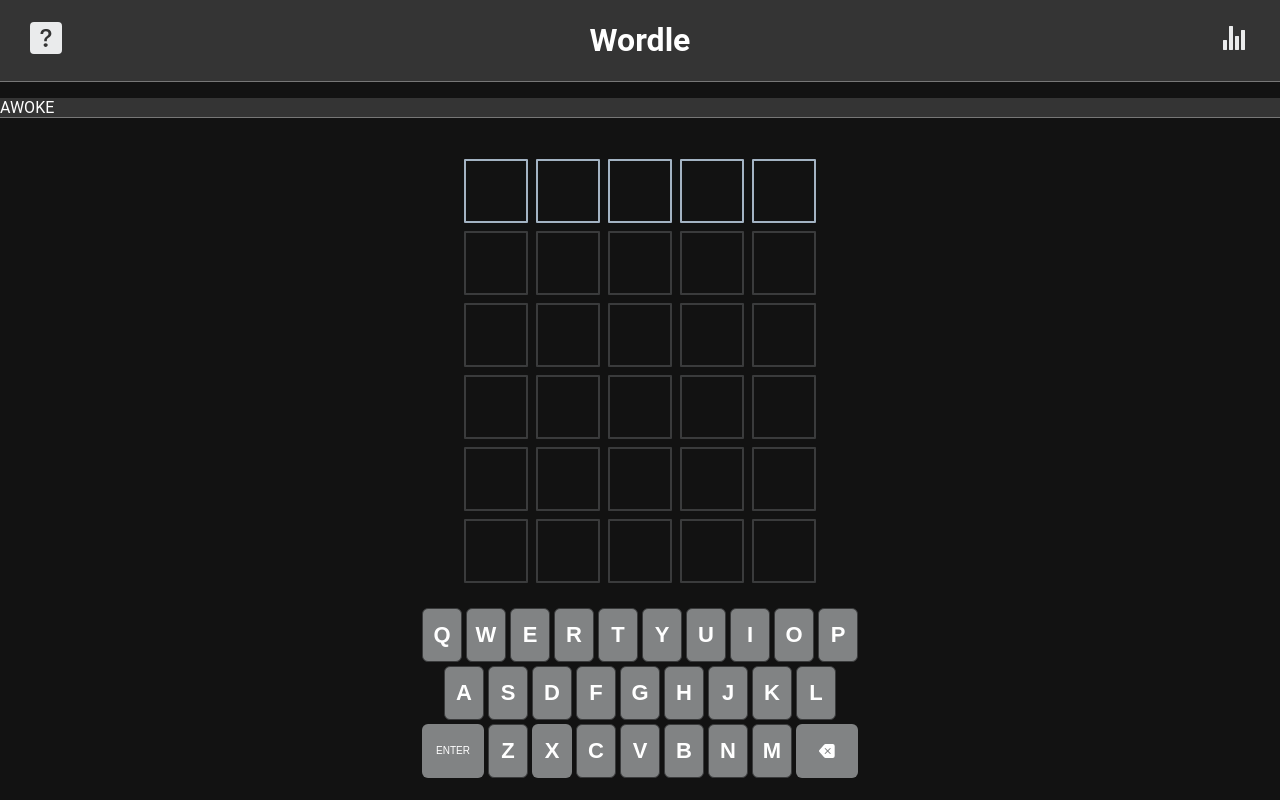
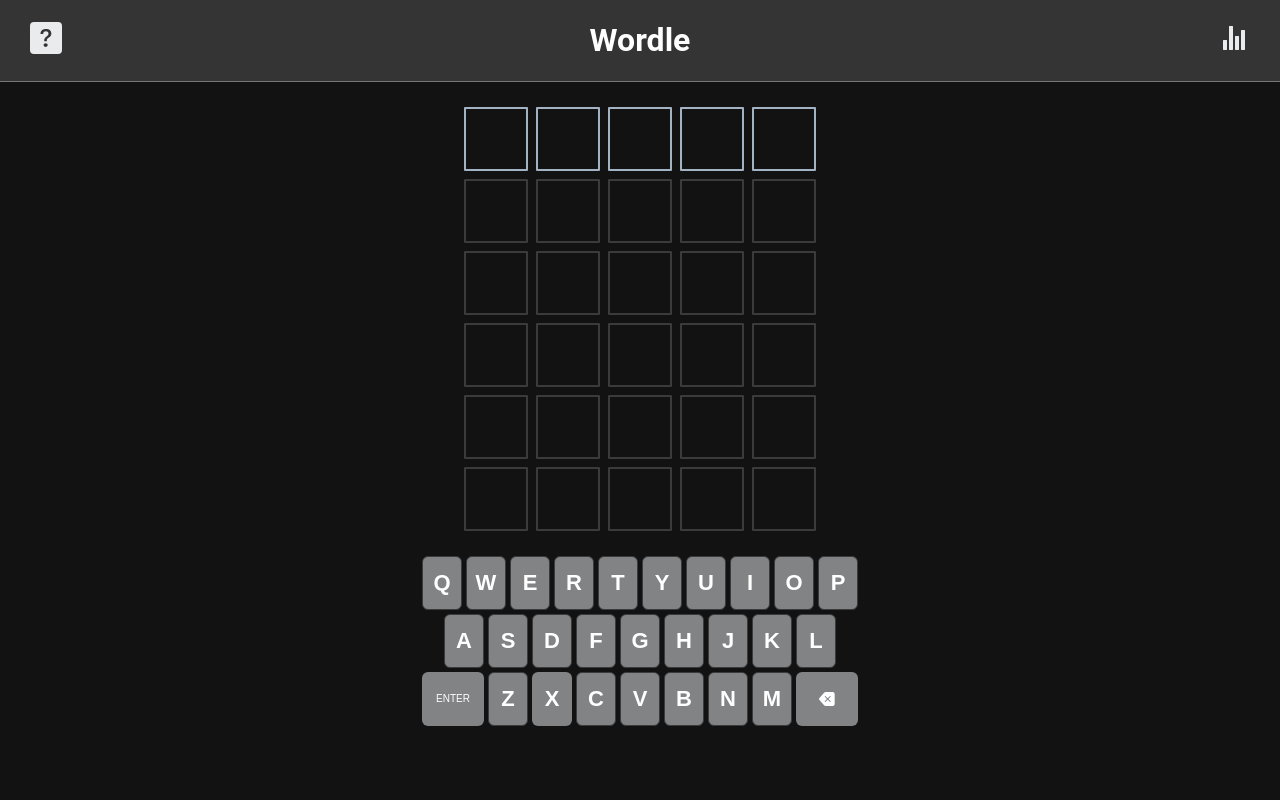
Before and after one commit to truefuego/Wordle, a React (Create React App) app in the folder wordle/: page / in a window 1280 px wide. Built offline with nearby package versions, Linux system fonts and the light colour scheme.

Commit message:
deployement ready

```diff
--- a/wordle/src/App.js
+++ b/wordle/src/App.js
@@ -132,7 +132,6 @@
           <div onClick={() => handleShowStats()} className='header-icons'><svg stroke="currentColor" fill="currentColor" strokeWidth="0" viewBox="0 0 512 512" height="1em" width="1em" xmlns="http://www.w3.org/2000/svg"><path d="M184 448h48c4.4 0 8-3.6 8-8V72c0-4.4-3.6-8-8-8h-48c-4.4 0-8 3.6-8 8v368c0 4.4 3.6 8 8 8zM88 448h48c4.4 0 8-3.6 8-8V296c0-4.4-3.6-8-8-8H88c-4.4 0-8 3.6-8 8v144c0 4.4 3.6 8 8 8zM280.1 448h47.8c4.5 0 8.1-3.6 8.1-8.1V232.1c0-4.5-3.6-8.1-8.1-8.1h-47.8c-4.5 0-8.1 3.6-8.1 8.1v207.8c0 4.5 3.6 8.1 8.1 8.1zM368 136.1v303.8c0 4.5 3.6 8.1 8.1 8.1h47.8c4.5 0 8.1-3.6 8.1-8.1V136.1c0-4.5-3.6-8.1-8.1-8.1h-47.8c-4.5 0-8.1 3.6-8.1 8.1z"></path></svg></div>
         </div>
         <Toaster />
-        <p className='header'>{targetWord}</p>
         <LetterGrid />
         <Keyboard />
       </div>
```
